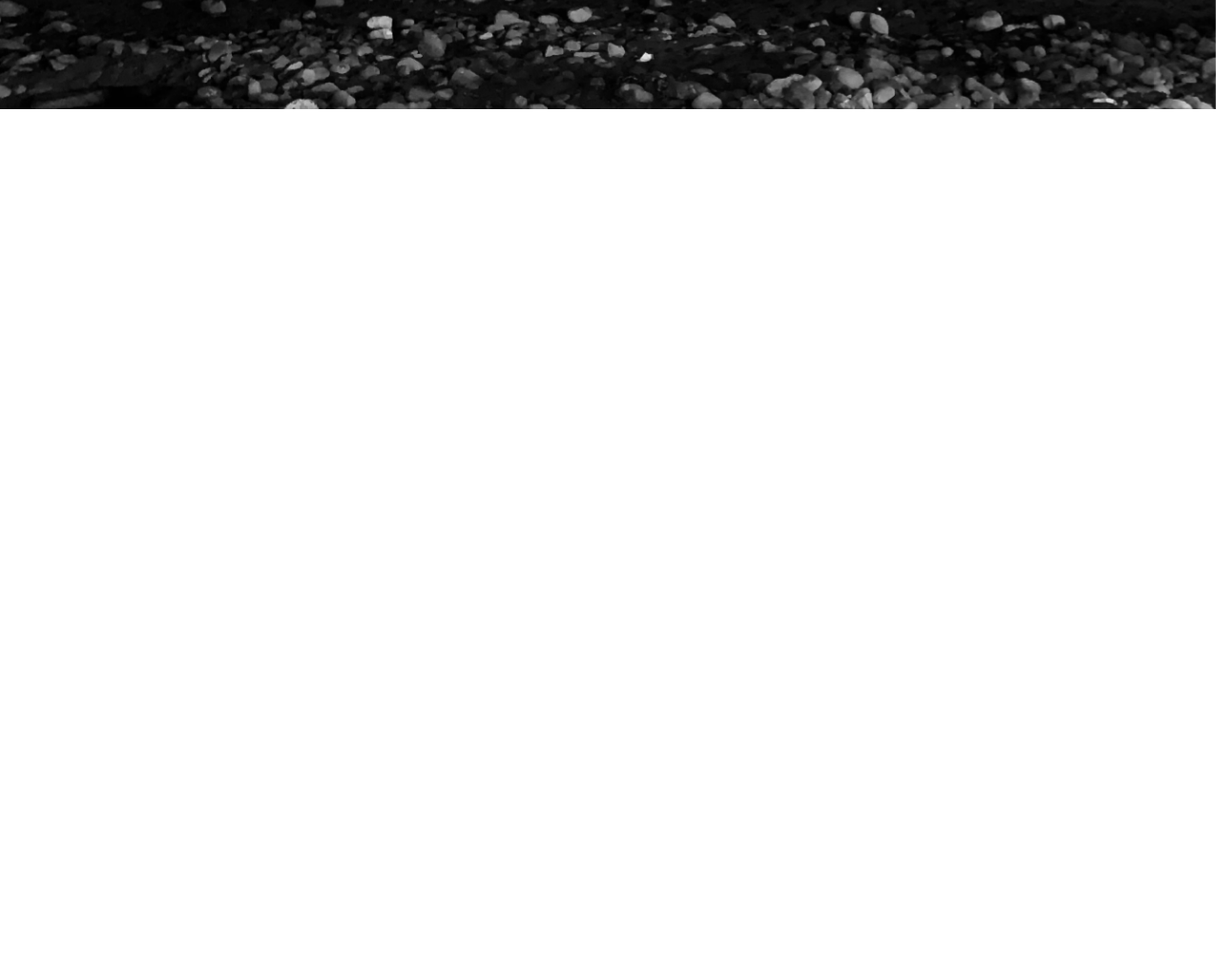
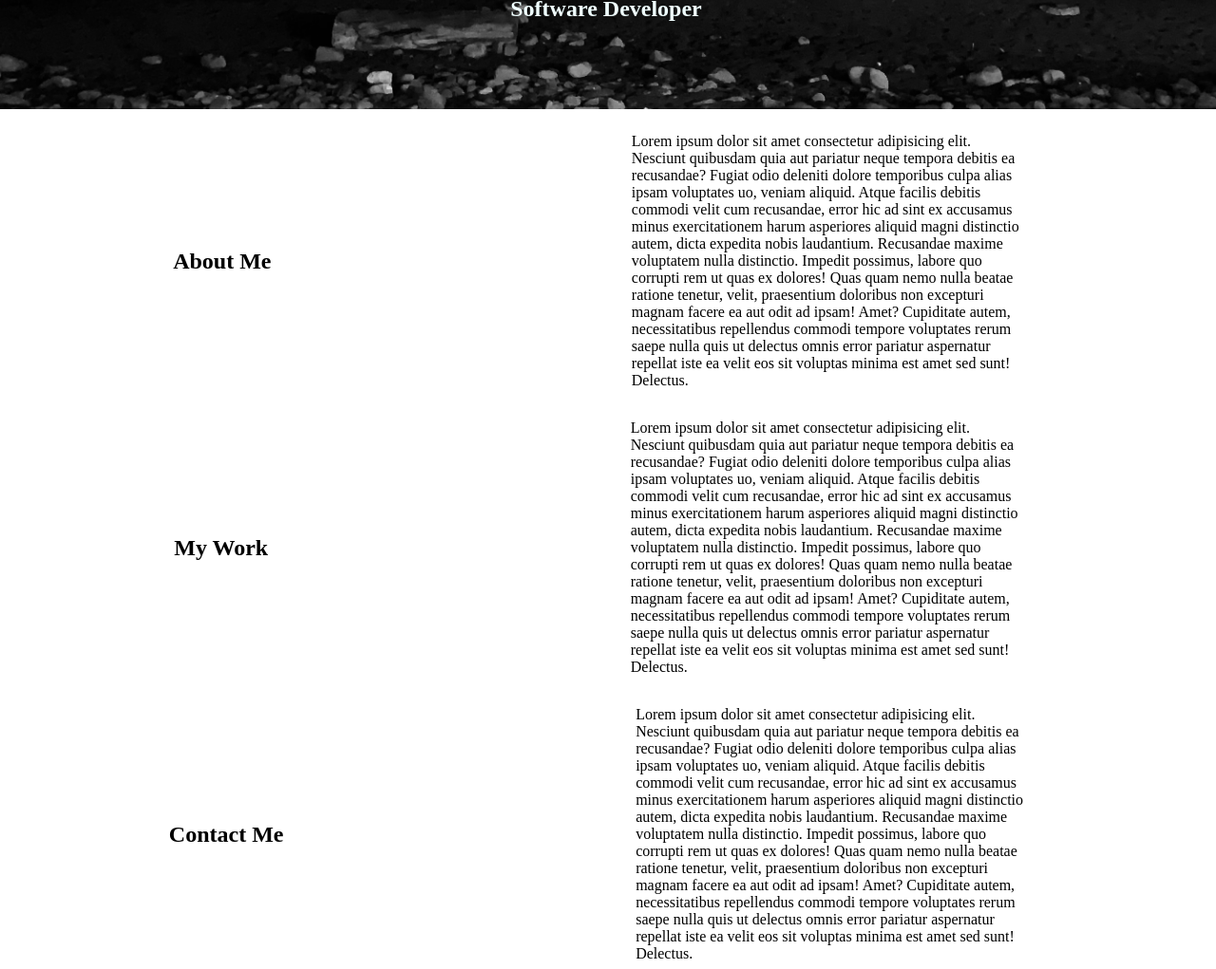
Before and after one commit to munavwar415/Munavwar-s-Portfolio, a plain HTML site: page index.html in a window 1280 px wide. Shown: the part 643-1664 px from the top of the page at 95% size. Before the commit the page ends 800 px from the top, so only its background shows below. Drawn offline with Linux system fonts and the light colour scheme.

Commit message:
added home page and added placeholders for all sections

```diff
--- a/assets/css/styles.css
+++ b/assets/css/styles.css
@@ -36,40 +36,30 @@ header nav ul li a {
   color: azure;
 }
 
-#about-me-sec {
+/*#home {
   padding: 40px;
   background-image: url(../images/IMG_3740.jpeg);
   background-size: cover;
   background-position: center;
   background-attachment: fixed;
-  background-position: 80;
-  height: 600px;
-}
+  background-position: 80%;
+  height: 350px;
+}*/
 
 .name {
+  padding: 40px;
+  background-image: url(../images/IMG_3740.jpeg);
+  background-size: cover;
+  background-position: center;
+  background-attachment: fixed;
+  background-position: 80%;
+  height: 600px;
   display: flex;
   flex-wrap: wrap;
   justify-content: space-around;
-  flex-direction: row;
+  flex-direction: column;
   align-items: center;
   color: azure;
-}
-
-/*.about-me {
-  padding: 7px 15px;
-  margin: auto 0 auto;
-  width: 35%;
-}*/
-
-/*.img img {
-  width: 20%;
-  border-radius: 250px;
-}*/
-
-.name p {
-  padding: 7px 15px;
-  margin: auto 0 auto;
-  width: 35%;
 }
 
 .name img {
@@ -81,9 +71,66 @@ header nav ul li a {
 .my-info h1,
 .my-info h2 {
   color: azure;
-  padding-left: 210px;
+
   line-height: 1.5;
 }
 .my-info h1 {
   font-size: 35px;
 }
+.my-info h2 {
+  padding-left: 18px;
+}
+
+.about-me-text {
+  display: flex;
+  flex-wrap: wrap;
+  align-self: center;
+  justify-content: space-around;
+}
+
+.about-me-text p {
+  padding: 7px 15px;
+  margin: auto 0 auto;
+  width: 35%;
+  align-self: flex-end;
+}
+
+.about-me-text h2 {
+  align-self: center;
+}
+
+.my-work-text {
+  display: flex;
+  flex-wrap: wrap;
+  align-self: center;
+  justify-content: space-around;
+}
+
+.my-work-text p {
+  padding: 7px 15px;
+  margin: auto 0 auto;
+  width: 35%;
+  align-self: flex-end;
+}
+
+.my-work-text h2 {
+  align-self: center;
+}
+
+.contact-me-text {
+  display: flex;
+  flex-wrap: wrap;
+  align-self: center;
+  justify-content: space-around;
+}
+
+.contact-me-text p {
+  padding: 7px 15px;
+  margin: auto 0 auto;
+  width: 35%;
+  align-self: flex-end;
+}
+
+.contact-me-text h2 {
+  align-self: center;
+}
--- a/index.html
+++ b/index.html
@@ -6,7 +6,7 @@
     <meta name="viewport" content="width=device-width, initial-scale=1.0" />
     <link rel="shortcut icon" type="image/png" href="assets/images/logo2.png" />
     <link rel="stylesheet" href="assets/css/styles.css" />
-    <title>Document</title>
+    <title>MunavwarBaig</title>
   </head>
   <body>
     <header>
@@ -15,32 +15,82 @@
         <nav class="nav-bar">
           <ul>
             <li>
-              <a href="#about-me-sec">About Me</a>
+              <a href="#home">Home</a>
+            </li>
+            <li>
+              <a href="#about-me">About Me</a>
             </li>
             <li>
               <a href="#my-work">My Work</a>
             </li>
             <li>
-              <a href="contact-me">Contact Me</a>
+              <a href="#contact-me">Contact Me</a>
             </li>
           </ul>
         </nav>
       </div>
     </header>
 
-    <section id="about-me-sec">
+    <section id="home">
       <div class="name">
-        <!--<div class="img"> -->
         <img src="assets/images/myphoto.jpeg" />
-        <!--</div>-->
+       <div class="my-info">
+        <h1>Munavwar Baig</h1>
+        <h2>Software Developer</h2>
+      </div>
+    </section>
+      <br>
+  <section id="about-me">
+      <div class="about-me-text">
+        <h2>About Me</h2>
+          <p>
+            Lorem ipsum dolor sit amet consectetur adipisicing elit. Nesciunt
+            quibusdam quia aut pariatur neque tempora debitis ea recusandae?
+            Fugiat odio deleniti dolore temporibus culpa alias ipsam voluptates
+            uo, veniam aliquid. Atque facilis debitis commodi velit cum
+            recusandae, error hic ad sint ex accusamus minus exercitationem harum
+            asperiores aliquid magni distinctio autem, dicta expedita nobis
+            laudantium. Recusandae maxime voluptatem nulla distinctio. Impedit
+            possimus, labore quo corrupti rem ut quas ex dolores! Quas quam nemo
+            nulla beatae ratione tenetur, velit, praesentium doloribus non
+            excepturi magnam facere ea aut odit ad ipsam! Amet? Cupiditate autem,
+            necessitatibus repellendus commodi tempore voluptates rerum saepe
+            nulla quis ut delectus omnis error pariatur aspernatur repellat iste
+            ea velit eos sit voluptas minima est amet sed sunt! Delectus.
+          </p>
+      </div>
+    </section>
+    <br>
+    <section id="my-work">
+      <div class="my-work-text">
+        <h2>My Work</h2>
+          <p>
+            Lorem ipsum dolor sit amet consectetur adipisicing elit. Nesciunt
+            quibusdam quia aut pariatur neque tempora debitis ea recusandae?
+            Fugiat odio deleniti dolore temporibus culpa alias ipsam voluptates
+            uo, veniam aliquid. Atque facilis debitis commodi velit cum
+            recusandae, error hic ad sint ex accusamus minus exercitationem harum
+            asperiores aliquid magni distinctio autem, dicta expedita nobis
+            laudantium. Recusandae maxime voluptatem nulla distinctio. Impedit
+            possimus, labore quo corrupti rem ut quas ex dolores! Quas quam nemo
+            nulla beatae ratione tenetur, velit, praesentium doloribus non
+            excepturi magnam facere ea aut odit ad ipsam! Amet? Cupiditate autem,
+            necessitatibus repellendus commodi tempore voluptates rerum saepe
+            nulla quis ut delectus omnis error pariatur aspernatur repellat iste
+            ea velit eos sit voluptas minima est amet sed sunt! Delectus.
+          </p>
+      </div>
+    </section>
 
-        <!-- <div class="about-me"> -->
-        <!--<h2>about me</h2> -->
+  <br>
+  <section id="contact-me">
+    <div class="contact-me-text">
+      <h2>Contact Me</h2>
         <p>
           Lorem ipsum dolor sit amet consectetur adipisicing elit. Nesciunt
           quibusdam quia aut pariatur neque tempora debitis ea recusandae?
           Fugiat odio deleniti dolore temporibus culpa alias ipsam voluptates
-          quo, veniam aliquid. Atque facilis debitis commodi velit cum
+          uo, veniam aliquid. Atque facilis debitis commodi velit cum
           recusandae, error hic ad sint ex accusamus minus exercitationem harum
           asperiores aliquid magni distinctio autem, dicta expedita nobis
           laudantium. Recusandae maxime voluptatem nulla distinctio. Impedit
@@ -51,13 +101,7 @@
           nulla quis ut delectus omnis error pariatur aspernatur repellat iste
           ea velit eos sit voluptas minima est amet sed sunt! Delectus.
         </p>
-        <!--</div>-->
-      </div>
-
-      <div class="my-info">
-        <h1>Munavwar Baig</h1>
-        <h2>Software Developer</h2>
-      </div>
-    </section>
+    </div>
+  </section>
   </body>
 </html>
```
